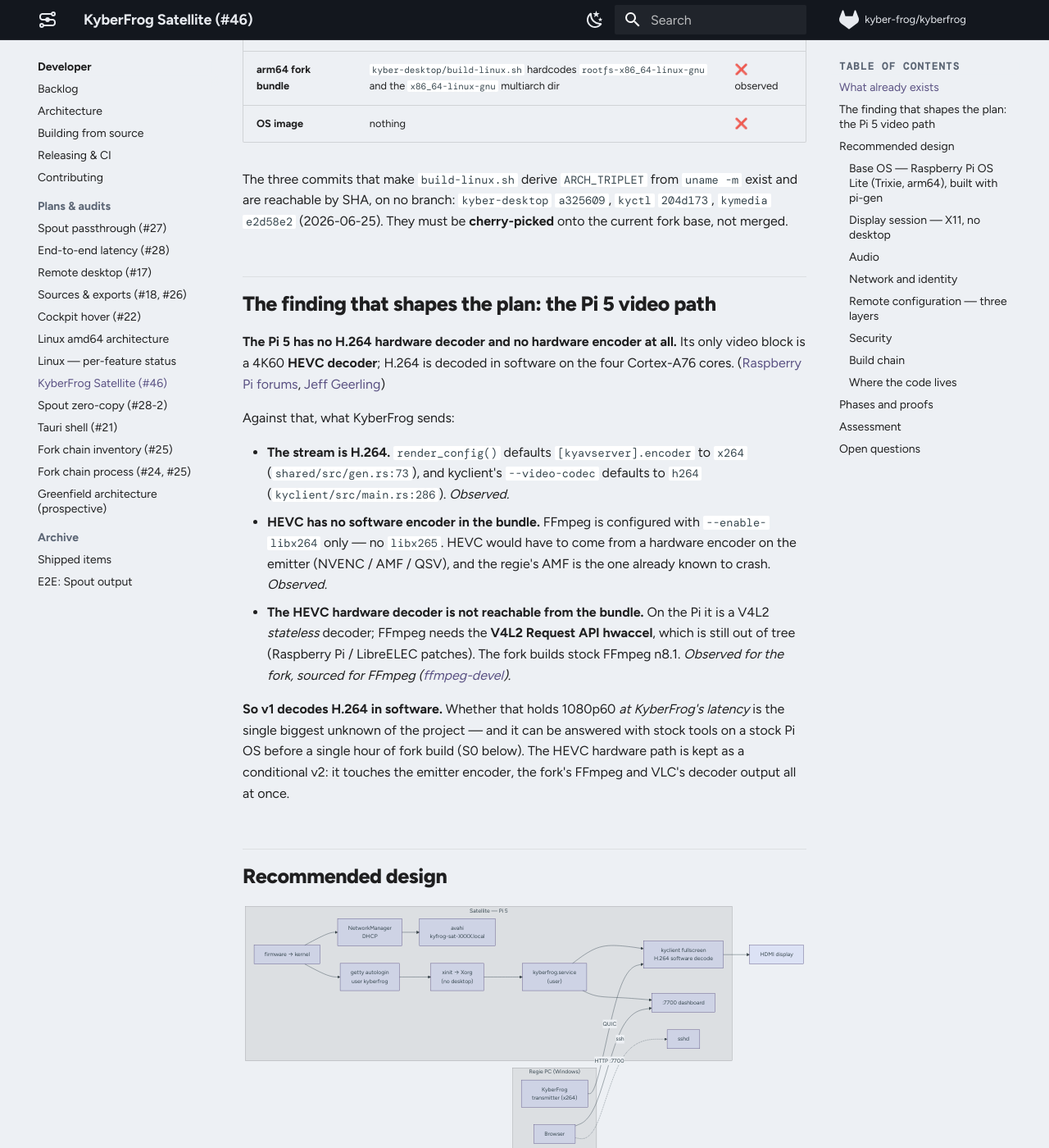
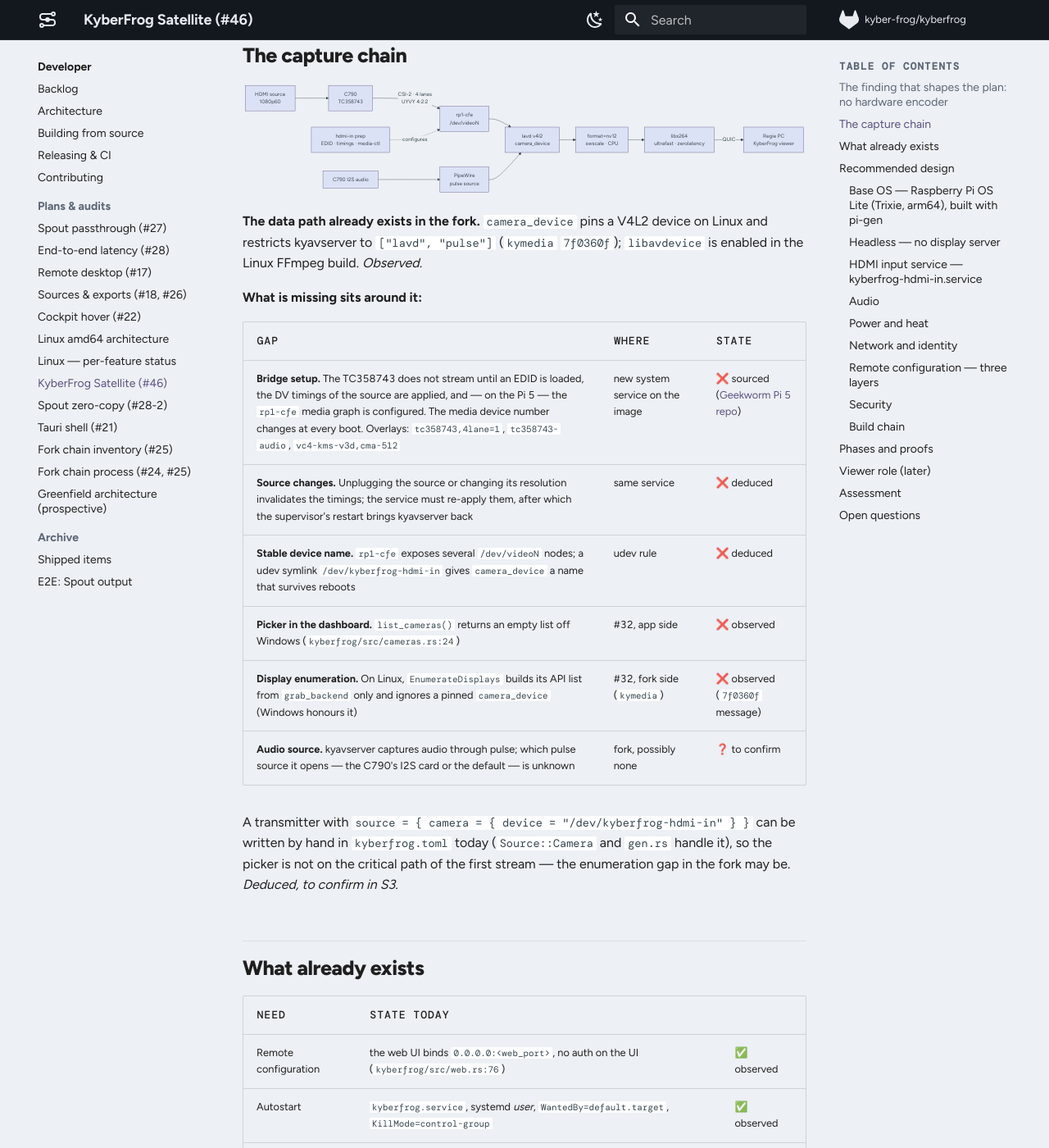
Before and after one commit to CollectiFrog/KyberFrog, an MkDocs documentation site: the page built from docs/dev/plan-satellite.md, in a window 1280 px wide and 1400 px high, scrolled down 1016 px. Shown: the whole window at 82% size. Built offline with MkDocs 1.6.1 and Material for MkDocs 9.7.7, drawn with Linux system fonts in a browser that asks for light colours; comment, search, counter and statistics services are not loaded; some of the changed text lies outside the part shown.

Commit message:
docs(#46): Satellite émetteur HDMI via C790 — le goulot devient l'encodage logiciel
Besoin utilisateur précisé : un Geekworm C790 (TC358743, CSI-2 4 voies)
doit faire du Pi 5 un émetteur 1080p60. L'étude bascule du rôle écran vers
le rôle émetteur.

Le Pi 5 n'a aucun encodeur matériel : tout passe par x264 sur les A76. Le
chemin de données existe déjà dans le fork (camera_device V4L2 via lavd,
ultrafast/zerolatency, filtre format=nv12 sans scale sur le chemin caméra).
Ce qui manque est autour : le service de préparation du TC358743 (EDID,
timings, graphe rp1-cfe, reprise sur changement de source), #32 des deux
côtés (list_cameras vide hors Windows, EnumerateDisplays qui ignore la
caméra épinglée), et la mesure S0 — 1080p60 tenu 30 min sans throttling.

Image sans serveur d'affichage (linger) ; le rôle écran passe en « plus
tard » avec ses contraintes (décodage H.264 logiciel, X11 imposé).

Co-Authored-By: Claude Opus 5 <noreply@anthropic.com>

````diff
--- a/docs/dev/plan-satellite.md
+++ b/docs/dev/plan-satellite.md
@@ -1,28 +1,84 @@
 # KyberFrog Satellite (#46) — study
 
-**KyberFrog Satellite** is a flashable SD-card image for the **Raspberry Pi 5
-(4 GB)**: a minimal Linux that boots straight into KyberFrog, takes an address
-by DHCP, answers SSH and the dashboard on the LAN, and needs neither a keyboard
-nor a screen to be set up. Flash, plug HDMI + Ethernet + power, configure it
-from the regie PC's browser.
+**KyberFrog Satellite** turns a **Raspberry Pi 5 (4 GB)** fitted with a
+**Geekworm C790** HDMI-to-CSI-2 bridge into a KyberFrog **transmitter**: any
+1080p60 HDMI source plugged into the Pi (a camera, a console, a laptop) becomes
+a Kyber stream on the LAN. It ships as a flashable SD-card image: a minimal
+Linux that boots straight into KyberFrog, takes an address by DHCP, answers SSH
+and the dashboard, and needs neither a keyboard nor a screen to be set up.
 
 This page is a **study**: the scope is not arbitrated yet. The open calls are
 listed at the end; everything else is the recommended design.
 
-Status legend used below: **observed** (read in the code or measured),
-**deduced** (follows from what was observed), **to confirm** (needs the Pi).
+Status legend: **observed** (read in the code), **sourced** (vendor or
+upstream documentation), **deduced**, **to confirm** (needs the Pi and the
+C790).
+
+## The finding that shapes the plan: no hardware encoder
+
+**The Pi 5 has no hardware video encoder.** Its only video block is an HEVC
+*decoder*; every KyberFrog transmitter on it encodes on the four Cortex-A76
+cores. *Sourced*
+([Raspberry Pi forums](https://forums.raspberrypi.com/viewtopic.php?t=391283),
+[Jeff Geerling](https://www.jeffgeerling.com/blog/2024/can-raspberry-pi-5-handle-4k/)).
+Raspberry Pi engineers report that software H.264 **copes with 1080p60 at the
+`ultrafast` preset** ([forum](https://forums.raspberrypi.com/viewtopic.php?t=378329)) —
+which is exactly what the fork already asks for:
+
+- the fork's `create_x264` sets `preset=ultrafast`, `tune=zerolatency`
+  (`kymedia/kyavservice/src/video.rs:575`); *observed*
+- with a pinned camera on Linux, the filter graph is `format=nv12` only, with
+  no scaling (`video.rs:562`); *observed*
+- KyberFrog defaults the encoder to `x264` (`shared/src/gen.rs:73`). *Observed.*
+
+What nobody has measured is the **full budget at 60 fps on one board**: UYVY
+4:2:2 → NV12 conversion in swscale, x264, the QUIC sender and kycontroller, all
+on four cores, **sustained** (thermal throttling) and **at KyberFrog's
+latency**. That is the go / no-go, and it can be answered with stock FFmpeg on
+a stock Pi OS before a single hour of fork build (S0).
+
+## The capture chain
+
+```mermaid
+flowchart LR
+  SRC["HDMI source\n1080p60"] --> C790["C790\nTC358743"]
+  C790 -- "CSI-2 · 4 lanes\nUYVY 4:2:2" --> CFE["rp1-cfe\n/dev/videoN"]
+  PREP["hdmi-in prep\nEDID · timings · media-ctl"] -. "configures" .-> CFE
+  CFE --> LAVD["lavd v4l2\ncamera_device"]
+  LAVD --> NV12["format=nv12\nswscale · CPU"]
+  NV12 --> X264["libx264\nultrafast · zerolatency"]
+  X264 -- "QUIC" --> RX["Regie PC\nKyberFrog viewer"]
+  I2S["C790 I2S audio"] --> PW["PipeWire\npulse source"] --> LAVD
+```
+
+**The data path already exists in the fork.** `camera_device` pins a V4L2
+device on Linux and restricts kyavserver to `["lavd", "pulse"]` (`kymedia`
+`7f0360f`); `libavdevice` is enabled in the Linux FFmpeg build. *Observed.*
+
+**What is missing sits around it:**
+
+| Gap | Where | State |
+|---|---|---|
+| **Bridge setup.** The TC358743 does not stream until an EDID is loaded, the DV timings of the source are applied, and — on the Pi 5 — the `rp1-cfe` media graph is configured. The media device number changes at every boot. Overlays: `tc358743,4lane=1`, `tc358743-audio`, `vc4-kms-v3d,cma-512` | new system service on the image | ❌ sourced ([Geekworm Pi 5 repo](https://github.com/geekworm-com/RPi5_hdmi_in_card)) |
+| **Source changes.** Unplugging the source or changing its resolution invalidates the timings; the service must re-apply them, after which the supervisor's restart brings kyavserver back | same service | ❌ deduced |
+| **Stable device name.** `rp1-cfe` exposes several `/dev/videoN` nodes; a udev symlink `/dev/kyberfrog-hdmi-in` gives `camera_device` a name that survives reboots | udev rule | ❌ deduced |
+| **Picker in the dashboard.** `list_cameras()` returns an empty list off Windows (`kyberfrog/src/cameras.rs:24`) | #32, app side | ❌ observed |
+| **Display enumeration.** On Linux, `EnumerateDisplays` builds its API list from `grab_backend` only and ignores a pinned `camera_device` (Windows honours it) | #32, fork side (`kymedia`) | ❌ observed (`7f0360f` message) |
+| **Audio source.** kyavserver captures audio through pulse; which pulse source it opens — the C790's I2S card or the default — is unknown | fork, possibly none | ❓ to confirm |
+
+A transmitter with `source = { camera = { device = "/dev/kyberfrog-hdmi-in" } }`
+can be written by hand in `kyberfrog.toml` today (`Source::Camera` and
+`gen.rs` handle it), so the picker is not on the critical path of the first
+stream — the enumeration gap in the fork may be. *Deduced, to confirm in S3.*
 
 ## What already exists
-
-The Satellite is mostly an assembly of pieces that ship today. The work is
-concentrated in two places: an **arm64 fork bundle** and an **OS image**.
 
 | Need | State today | |
 |---|---|---|
 | Remote configuration | the web UI binds `0.0.0.0:<web_port>`, no auth on the UI (`kyberfrog/src/web.rs:76`) | ✅ observed |
 | Autostart | `kyberfrog.service`, systemd *user*, `WantedBy=default.target`, `KillMode=control-group` | ✅ observed |
-| Discovery of emitters | mDNS browser, `GET /discovered` feeds the viewer picker | ✅ observed |
-| Linux viewer | kyclient fullscreen validated on Debian 13 / X11 amd64 | ✅ observed |
+| Being found | mDNS announces every active transmitter as `_kyber._tcp`; the regie's viewer picker lists it | ✅ observed |
+| Camera source model | `Source::Camera { device }` → `[kyavserver].camera_device` | ✅ observed |
 | `.deb` for arm64 | `build-deb.sh -a arm64` already maps to `aarch64` | ✅ observed |
 | Runtime glibc | bundle floor **2.39**; Raspberry Pi OS (Trixie) ships 2.41 | ✅ deduced |
 | **arm64 fork bundle** | `kyber-desktop/build-linux.sh` hardcodes `rootfs-x86_64-linux-gnu` and the `x86_64-linux-gnu` multiarch dir | ❌ observed |
@@ -33,58 +89,7 @@ The three commits that make `build-linux.sh` derive `ARCH_TRIPLET` from
 `a325609`, `kyctl` `204d173`, `kymedia` `e2d58e2` (2026-06-25). They must be
 **cherry-picked** onto the current fork base, not merged.
 
-## The finding that shapes the plan: the Pi 5 video path
-
-**The Pi 5 has no H.264 hardware decoder and no hardware encoder at all.** Its
-only video block is a 4K60 **HEVC decoder**; H.264 is decoded in software on the
-four Cortex-A76 cores.
-([Raspberry Pi forums](https://forums.raspberrypi.com/viewtopic.php?t=391283),
-[Jeff Geerling](https://www.jeffgeerling.com/blog/2024/can-raspberry-pi-5-handle-4k/))
-
-Against that, what KyberFrog sends:
-
-- **The stream is H.264.** `render_config()` defaults `[kyavserver].encoder` to
-  `x264` (`shared/src/gen.rs:73`), and kyclient's `--video-codec` defaults to
-  `h264` (`kyclient/src/main.rs:286`). *Observed.*
-- **HEVC has no software encoder in the bundle.** FFmpeg is configured with
-  `--enable-libx264` only — no `libx265`. HEVC would have to come from a
-  hardware encoder on the emitter (NVENC / AMF / QSV), and the regie's AMF is
-  the one already known to crash. *Observed.*
-- **The HEVC hardware decoder is not reachable from the bundle.** On the Pi it
-  is a V4L2 *stateless* decoder; FFmpeg needs the **V4L2 Request API hwaccel**,
-  which is still out of tree (Raspberry Pi / LibreELEC patches). The fork builds
-  stock FFmpeg n8.1. *Observed for the fork, sourced for FFmpeg
-  ([ffmpeg-devel](https://ffmpeg.org/pipermail/ffmpeg-devel/2024-August/332034.html)).*
-
-**So v1 decodes H.264 in software.** Whether that holds 1080p60 *at KyberFrog's
-latency* is the single biggest unknown of the project — and it can be answered
-with stock tools on a stock Pi OS before a single hour of fork build (S0 below).
-The HEVC hardware path is kept as a conditional v2: it touches the emitter
-encoder, the fork's FFmpeg and VLC's decoder output all at once.
-
 ## Recommended design
-
-```mermaid
-flowchart LR
-  subgraph PC["Regie PC (Windows)"]
-    TX["KyberFrog\ntransmitter (x264)"]
-    BR["Browser"]
-  end
-  subgraph SAT["Satellite — Pi 5"]
-    FW["firmware → kernel"] --> NM["NetworkManager\nDHCP"]
-    NM --> AV["avahi\nkyfrog-sat-XXXX.local"]
-    FW --> GT["getty autologin\nuser kyberfrog"]
-    GT --> X["xinit → Xorg\n(no desktop)"]
-    X --> SVC["kyberfrog.service\n(user)"]
-    SVC --> KC["kyclient fullscreen\nH.264 software decode"]
-    SVC --> WEB[":7700 dashboard"]
-    SSH["sshd"]
-  end
-  TX -- "QUIC" --> KC
-  BR -- "HTTP :7700" --> WEB
-  BR -. "ssh" .-> SSH
-  KC --> HDMI["HDMI display"]
-```
 
 ### Base OS — Raspberry Pi OS Lite (Trixie, arm64), built with `pi-gen`
 
@@ -92,55 +97,68 @@ flowchart LR
   `stage2` (Lite) gives an `.img.xz` that **Raspberry Pi Imager** flashes like
   any official image. It runs in Docker, which the dev host already has with
   arm64 emulation (`docker buildx ls` lists `linux/arm64`).
-- Trixie brings glibc 2.41 (≥ 2.39 floor) and the Pi 5 kernel, firmware and
-  Mesa `v3d` GLES driver without any board support work.
-- Estimated footprint: Lite (~1.3 GB) + Xorg minimal + the KyberFrog bundle.
-  *To confirm on the built image.*
+- Trixie brings glibc 2.41, the Pi 5 kernel with the `tc358743` and `rp1-cfe`
+  drivers, and the firmware overlays, without any board support work.
 
-### Display session — X11, no desktop
+### Headless — no display server
 
-- **X11 is forced by kyclient**: winit is built with `features = ["x11"]` only
-  (`kyclient/Cargo.toml`), so a Wayland kiosk compositor (cage, labwc) would
-  need XWayland anyway. *Observed.*
-- getty autologin on tty1 → `startx` with an `.xinitrc` that disables blanking
-  and DPMS, hides the cursor, imports `DISPLAY`/`XAUTHORITY` into the systemd
-  user environment, then starts `kyberfrog.service`. This mirrors what the
-  amd64 port validated under lightdm, minus the display manager.
-- VLC renders through its `gles2` output (enabled in `vlc_linux_options`) on
-  the Pi's Mesa `v3d` driver. *To confirm on the Pi.*
-- **Idle screen**: until a viewer is configured, the HDMI output shows the
-  hostname, IP and dashboard URL — the operator never has to guess where the
-  box is.
+A transmitter capturing through V4L2 needs **no X11 and no Wayland**: the
+capture comes from the CSI bridge, not from a screen. The image carries no
+display server, no autologin session: `loginctl enable-linger kyberfrog`
+starts the user's systemd instance at boot, and `kyberfrog.service` with it.
+Screen-backend auto-detection lands on `drm` with no `DISPLAY`, and the pinned
+camera takes priority over it in the fork. *Deduced.*
+
+### HDMI input service — `kyberfrog-hdmi-in.service`
+
+A **system** service (it needs `/dev/media*` and `/dev/v4l-subdev*`), ordered
+before the user instance:
+
+1. load a 1080p60-capable EDID into the bridge;
+2. query the source's DV timings and apply them; configure the `rp1-cfe`
+   pipeline formats (UYVY8, 1920×1080) whatever media device number it got;
+3. maintain the `/dev/kyberfrog-hdmi-in` symlink;
+4. wait for `V4L2_EVENT_SOURCE_CHANGE` and loop back to 2.
+
+It publishes its state (`no signal`, `1920x1080p60`, `unsupported`) in a small
+status file the dashboard can show later.
 
 ### Audio
 
-VLC's **pulse** output is the one that instantiates the `kyaudioreg` regulator;
-the PipeWire output is disabled in the fork for that reason
-(`kymedia/meson.build`). The image therefore ships **PipeWire +
-`pipewire-pulse`**, so the pulse output finds a server and HDMI audio keeps the
-regulator. This also keeps #31 (libpulse aborting with no server) out of the
-viewer path. *Deduced.*
+The image ships **PipeWire + `pipewire-pulse`**: kyavserver's audio goes
+through libpulse, which aborts with no server (#31). The C790's I2S input then
+appears as a pulse source; making it the default source is a one-line
+WirePlumber rule. *Deduced; which source kyavserver opens is to confirm.*
+
+### Power and heat
+
+Sustained x264 at 1080p60 loads all four cores. The **official active cooler**
+and the **27 W USB-C supply** are part of the Satellite bill of materials, and
+S0 records throttling (`vcgencmd get_throttled`) over a long run.
+*Deduced.*
 
 ### Network and identity
 
 - **DHCP** through NetworkManager (Pi OS default), Ethernet first; Wi-Fi only
-  when pre-seeded.
+  when pre-seeded — a 1080p60 stream wants the cable.
 - **Hostname `kyfrog-sat-XXXX`**, `XXXX` = last four hex digits of the Pi
-  serial, set on first boot. Stable across reflashes of the same board, unique
-  on a stage with several satellites, printable on a label.
+  serial, set on first boot. Unique on a stage with several satellites,
+  printable on a label; it also names the transmitter in mDNS
+  (`hdmi@kyfrog-sat-XXXX`).
 - **avahi** answers `kyfrog-sat-XXXX.local`, so the dashboard is
   `http://kyfrog-sat-XXXX.local:7700` with no DHCP lease lookup.
 
 ### Remote configuration — three layers
 
-1. **Dashboard** (exists): add the viewer from any browser on the LAN. Persists
-   in `~/.config/kyberfrog/kyberfrog.toml`.
+1. **Dashboard** (exists): create or edit the transmitter from any browser on
+   the LAN. The image **pre-creates** one transmitter on the HDMI input, so a
+   fresh Satellite is visible in the regie's picker without any setup.
 2. **Boot-partition seed** (new, small): a `satellite.toml` on the FAT boot
    partition, readable from Windows after flashing — hostname override, Wi-Fi,
-   SSH public key, an initial viewer (`server`, `port`). Applied once at first
-   boot, then renamed `satellite.toml.applied`.
-3. **SSH** (new in the image): full shell for logs, updates and anything the
-   dashboard does not expose.
+   SSH public key, transmitter name. Applied once at first boot, then renamed
+   `satellite.toml.applied`.
+3. **SSH**: full shell for logs, updates and anything the dashboard does not
+   expose.
 
 ### Security
 
@@ -160,50 +178,65 @@ viewer path. *Deduced.*
 | `debian-linux` image for `linux/arm64` | `docker buildx`, same Dockerfile (`debian:trixie-slim`, rustup) | `kyber/debian-linux:local-arm64` |
 | Fork bundle arm64 | same image under QEMU, once per fork SHA | bundle pushed to the Generic Package Registry |
 | `kyberfrog_<ver>_arm64.deb` | `build-deb.sh -a arm64` | the same `.deb` a normal Pi OS user can install |
-| Satellite image | `pi-gen` stage installing that `.deb` | `kyberfrog-satellite-<ver>-arm64.img.xz` |
+| Satellite image | `pi-gen` stage installing that `.deb` + the HDMI input service | `kyberfrog-satellite-<ver>-arm64.img.xz` |
 
 QEMU-emulated compilation of the fork is slow — the native amd64 build takes
 ~20 min, expect several hours emulated. The per-SHA cache makes it a one-off per
 fork bump. *Duration to confirm.*
 
-### Where the code lives
-
-`packaging/satellite/` in this repository: the image consumes the `.deb` of the
-same tag, and a release publishes `.exe`, `.deb` and `.img.xz` together. (Open
-question 4.)
+The image lives in `packaging/satellite/`: it consumes the `.deb` of the same
+tag, and a release publishes `.exe`, `.deb` and `.img.xz` together.
 
 ## Phases and proofs
 
 | Phase | Content | Done when (proof) |
 |---|---|---|
-| **S0** — go / no-go, no fork build | stock Pi OS Lite Trixie on the Pi 5; the regie streams a 1080p60 x264 `zerolatency` test with stock FFmpeg; the Pi plays it with stock `ffplay` / `mpv` | CPU %, dropped frames, and glass-to-glass delay vs the same stream on a PC. **Decides whether v1 stays H.264** |
-| **S1** — arm64 bundle | cherry-picks, arm64 build image, fork bundle, `.deb` | `file kyclient` → aarch64; `objdump -T` → nothing above `GLIBC_2.41`; `.deb` installs on the Pi |
-| **S2** — viewer on the Pi | X11 session by hand, kyberfrog.service | a viewer added from the regie browser plays fullscreen on HDMI with sound; latency recorded with the #28-4 method |
-| **S3** — image | `pi-gen` stage, first-boot service, idle screen, `satellite.toml` | flash → boot with no keyboard → `ssh` and `http://kyfrog-sat-XXXX.local:7700` answer in under 90 s |
-| **S4** — field robustness | power pulled 10× during playback, reboot, config persists | 10/10 boots, viewer back without intervention |
-| **S5** — CI and release | image job on tag, `allow_failure` like the Linux chain | `.img.xz` attached to the release |
+| **S0** — go / no-go, no fork build | stock Pi OS Lite Trixie, C790 overlays, Geekworm's setup script; stock FFmpeg: `-f v4l2 -input_format uyvy422` → `format=nv12` → `libx264 -preset ultrafast -tune zerolatency` → UDP to the regie | a 30-minute run: encode holds **60 fps**, CPU %, `vcgencmd get_throttled` stays `0x0`, glass-to-glass delay vs a PC encoding the same source. **Decides the project** |
+| **S1** — arm64 bundle | cherry-picks, arm64 build image, fork bundle, `.deb` | `file kyavserver` → aarch64; `objdump -T` → nothing above `GLIBC_2.41`; `.deb` installs on the Pi |
+| **S2** — HDMI input service | EDID, timings, media graph, symlink, source-change loop | boot with the source on, off, and switched 1080p60 → 720p50 → 1080p60: `/dev/kyberfrog-hdmi-in` streams every time |
+| **S3** — transmitter on the Pi | hand-written camera transmitter first; then #32 on both sides (Linux `list_cameras`, fork `EnumerateDisplays`); audio source check | the regie's KyberFrog viewer shows the HDMI source at 1080p60 with sound; latency recorded with the #28-4 method; the C790 appears in the dashboard picker |
+| **S4** — image | `pi-gen` stage, linger, first-boot service, pre-created transmitter, `satellite.toml` | flash → boot with no keyboard → `hdmi@kyfrog-sat-XXXX` appears in the regie's picker and `http://kyfrog-sat-XXXX.local:7700` answers in under 90 s |
+| **S5** — field robustness | power pulled 10× while streaming; HDMI unplugged / replugged | 10/10 boots, stream back without intervention in both cases |
+| **S6** — CI and release | image job on tag, `allow_failure` like the Linux chain | `.img.xz` attached to the release |
+
+## Viewer role (later)
+
+The same image could also be a **display** (kyclient fullscreen on the Pi's
+HDMI output). It is a separate scope with its own constraints, recorded here so
+it is not rediscovered:
+
+- the stream is H.264 and the Pi 5 **decodes H.264 in software** — its HEVC
+  hardware decoder needs FFmpeg's V4L2 Request hwaccel, still out of tree
+  ([ffmpeg-devel](https://ffmpeg.org/pipermail/ffmpeg-devel/2024-August/332034.html)),
+  and the bundle has no `libx265` to produce HEVC anyway;
+- kyclient is built with winit `features = ["x11"]` only, so a viewer needs an
+  X11 session (autologin → `xinit`) that the transmitter image does not carry.
 
 ## Assessment
 
 **For**
 
-- **Almost no new application code**: the Satellite is the existing Linux
-  viewer, the existing dashboard and the existing `.deb`, packaged as an
-  appliance.
-- **Official base**: Pi firmware, kernel and GPU driver are Raspberry Pi's, not
-  ours; Imager handles flashing and first-boot customisation.
-- **Headless setup end to end**: DHCP + mDNS name + dashboard + seed file.
-- **arm64 lands as a by-product** (#35): the same `.deb` works on any Pi OS or
-  Debian arm64 box.
+- **The data path is already in the fork**: V4L2 capture through `lavd`,
+  `camera_device` pinning, x264 `ultrafast`/`zerolatency`, no scaling on the
+  camera path.
+- **Headless**: no display server on the image, which keeps it small and
+  removes the session problems met on desktop Linux.
+- **Official base**: Pi firmware, kernel, `tc358743` / `rp1-cfe` drivers are
+  Raspberry Pi's; Imager handles flashing and first-boot customisation.
+- **Found without setup**: a pre-created transmitter announced over mDNS shows
+  up in the regie's picker as soon as the Satellite boots.
+- **arm64 (#35) and Linux camera enumeration (#32) land as by-products**, for
+  every Linux user.
 
 **Against**
 
-- **H.264 in software** — the Pi 5's hardware decoder is HEVC-only and not
-  reachable from the fork's FFmpeg. Performance is unmeasured until S0.
-- **X11 only**, imposed by kyclient's winit features.
+- **Software encoding only**: 1080p60 sits at the edge of what four A76 cores
+  do sustained; unmeasured until S0.
+- **The TC358743 needs babysitting**: EDID, timings and a media graph to
+  reapply at every boot and every source change — a service we own.
+- **Heat and power**: active cooler and 27 W supply are mandatory.
 - **SD cards and power cuts**: a writable root filesystem on SD can corrupt on
-  a hard power pull; a read-only root needs the config moved to a writable
-  partition (open question 3).
+  a hard power pull (open question 3).
 - **Unauthenticated dashboard** exposed on every Satellite (#3).
 - **Emulated arm64 fork build**: hours per fork bump, on the dev host.
 
@@ -211,8 +244,8 @@ question 4.)
 
 | # | Call | What depends on it | Recommendation |
 |---|---|---|---|
-| 1 | **Role of v1**: passive display only, or also an emitter (USB camera / HDMI capture)? | an emitter adds x264 *encoding* on the A76 (720p30 realistic, 1080p60 not), V4L2 enumeration (#32), and #31 (libpulse) back in the path | **display only** |
+| 1 | **Role of v1**: HDMI-in transmitter only, or transmitter + display on the same image? | a display role brings back an X11 session, kyclient, and software H.264 decoding next to the encoder on the same four cores | **transmitter only** |
 | 2 | **SSH access**: key-only, or a default password changed at first login? | first-boot service, `satellite.toml` schema, Imager instructions | **key-only**, password login disabled |
-| 3 | **Power cuts**: read-only root (overlay) + a small writable data partition, or a plain writable root in v1? | partition layout, where `kyberfrog.toml` lives (`XDG_CONFIG_HOME`), S4 | **read-only root** — a stage box gets unplugged |
-| 4 | **Repository**: `packaging/satellite/` here, or a separate `kyber-frog/kyberfrog-satellite` project (like kyberfrog-cast)? | CI, release coupling | **here** |
-| 5 | **S0 on the hardware**: who runs it, and can Claude get SSH to the Pi for S1–S3? | everything after S0 | run S0 first; it is an hour, no build |
+| 3 | **Power cuts**: read-only root (overlay) + a small writable data partition, or a plain writable root in v1? | partition layout, where `kyberfrog.toml` lives, S5 | **read-only root** — a stage box gets unplugged |
+| 4 | **HDMI audio in v1**, or video first? | C790 I2S wiring, WirePlumber default source, possibly fork code if kyavserver cannot target a pulse source | **in v1**, split out only if S3 shows it needs fork code |
+| 5 | **Hardware access**: who runs S0, with which 1080p60 source, and can Claude get SSH to the Pi for S1–S3? | everything after S0 | run S0 first; an hour, no build |
````
Also changed, not shown: docs/dev/backlog.md (+3 -3 lines).
